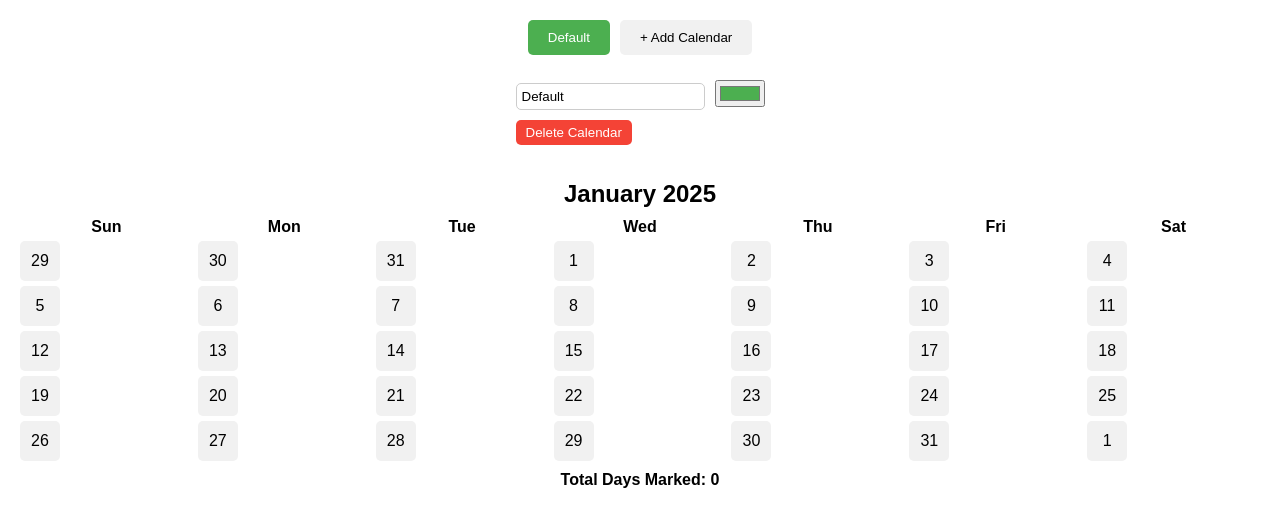
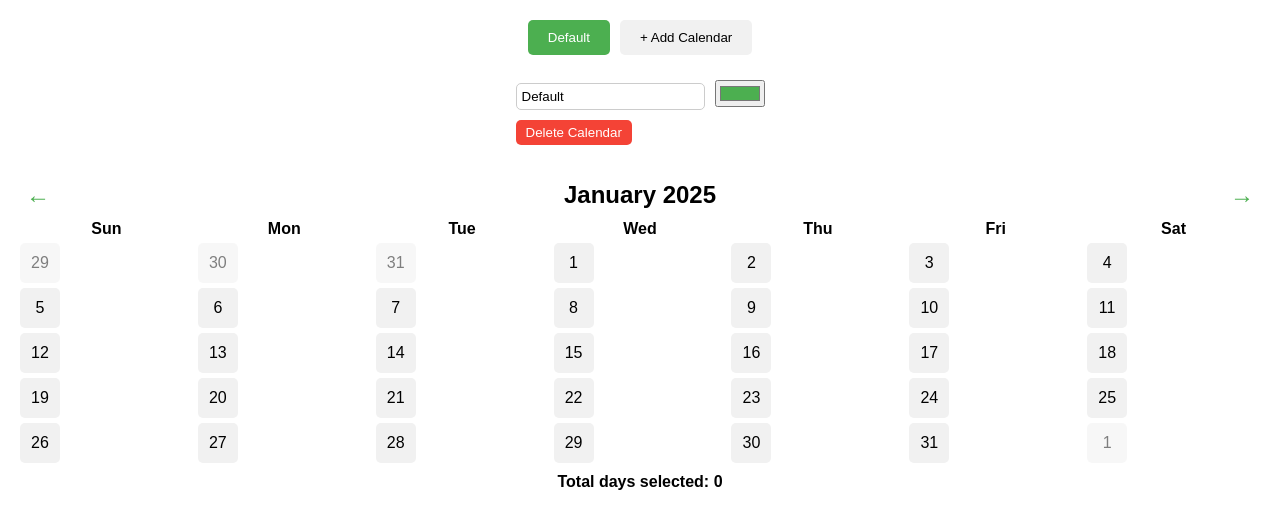
Before and after one commit to ashley2/calendarApp, a React (Create React App) app: page / in a window 1280 px wide. Shown: the top 528 px of the page. Built offline with nearby package versions, Linux system fonts and the light colour scheme.

Commit message:
update prev and next cal

```diff
--- a/src/calendar.js
+++ b/src/calendar.js
@@ -1,6 +1,15 @@
 import React, { useState } from 'react';
 import styled from 'styled-components';
-import { format, startOfMonth, endOfMonth, startOfWeek, addDays, isSameDay } from 'date-fns';
+import {
+  format,
+  startOfMonth,
+  endOfMonth,
+  startOfWeek,
+  addDays,
+  isSameDay,
+  subMonths,
+  addMonths,
+} from 'date-fns';
 
 const CalendarWrapper = styled.div`
   display: flex;
@@ -9,10 +18,29 @@ const CalendarWrapper = styled.div`
   width: 100%;
 `;
 
+const Navigation = styled.div`
+  display: flex;
+  justify-content: space-between;
+  align-items: center;
+  width: 100%;
+  margin: 10px 0;
+`;
+
 const MonthDisplay = styled.div`
   font-size: 1.5rem;
   font-weight: bold;
-  margin: 10px 0;
+`;
+
+const ArrowButton = styled.button`
+  background: none;
+  border: none;
+  font-size: 1.5rem;
+  cursor: pointer;
+  color: #4caf50;
+
+  &:hover {
+    color: #388e3c;
+  }
 `;
 
 const CalendarGrid = styled.div`
@@ -37,7 +65,6 @@ const Day = styled.div`
   align-items: center;
   border-radius: 5px;
   cursor: pointer;
-  position: relative;
 `;
 
 const Emoji = styled.span`
@@ -52,6 +79,16 @@ const Total = styled.div`
 const Calendar = ({ calendar, onUpdate }) => {
   const [selectedDays, setSelectedDays] = useState([]);
   const [currentDate, setCurrentDate] = useState(new Date());
+
+  // Navigate to previous month
+  const handlePreviousMonth = () => {
+    setCurrentDate(subMonths(currentDate, 1));
+  };
+
+  // Navigate to next month
+  const handleNextMonth = () => {
+    setCurrentDate(addMonths(currentDate, 1));
+  };
 
   // Generate dates for the current month
   const startOfTheMonth = startOfMonth(currentDate);
@@ -86,7 +123,13 @@ const Calendar = ({ calendar, onUpdate }) => {
 
   return (
     <CalendarWrapper>
+      {/* Navigation for Previous/Next Month */}
+      <Navigation>
+        <ArrowButton onClick={handlePreviousMonth}>←</ArrowButton>
         <MonthDisplay>{monthName}</MonthDisplay>
+        <ArrowButton onClick={handleNextMonth}>→</ArrowButton>
+      </Navigation>
+
       <CalendarGrid>
         {/* Day headers */}
         {['Sun', 'Mon', 'Tue', 'Wed', 'Thu', 'Fri', 'Sat'].map((day) => (
@@ -94,21 +137,25 @@ const Calendar = ({ calendar, onUpdate }) => {
         ))}
 
         {/* Days of the month */}
-        {days.map((day, index) => (
+        {days.map((day, index) => {
+          const isSelected = selectedDays.some((selectedDay) => isSameDay(selectedDay, day));
+          const isCurrentMonth = day.getMonth() === currentDate.getMonth();
+          return (
             <Day
               key={index}
-            selected={selectedDays.some((selectedDay) => isSameDay(selectedDay, day))}
+              selected={isSelected}
               color={calendar.color}
               onClick={() => handleDayClick(day)}
+              style={{ opacity: isCurrentMonth ? 1 : 0.5 }}
             >
-            {format(day, 'd')}
-            {selectedDays.some((selectedDay) => isSameDay(selectedDay, day)) && (
-              <Emoji>{calendar.emoji}</Emoji>
-            )}
+              {isSelected ? <Emoji>{calendar.emoji}</Emoji> : format(day, 'd')}
             </Day>
-        ))}
+          );
+        })}
       </CalendarGrid>
-      <Total>Total Days Marked: {selectedDays.length}</Total>
+
+      {/* Total selected days */}
+      <Total>Total days selected: {selectedDays.length}</Total>
     </CalendarWrapper>
   );
 };
```
Lines whose indentation alone changed are shown as unchanged.
